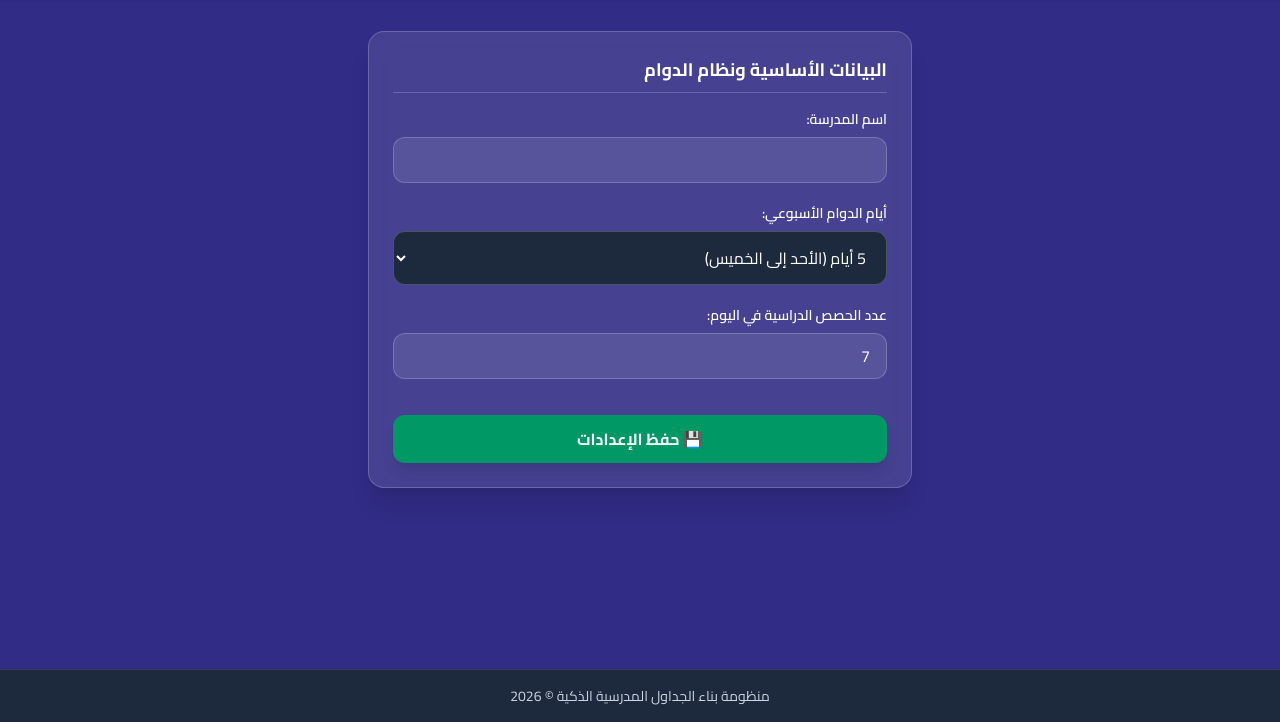
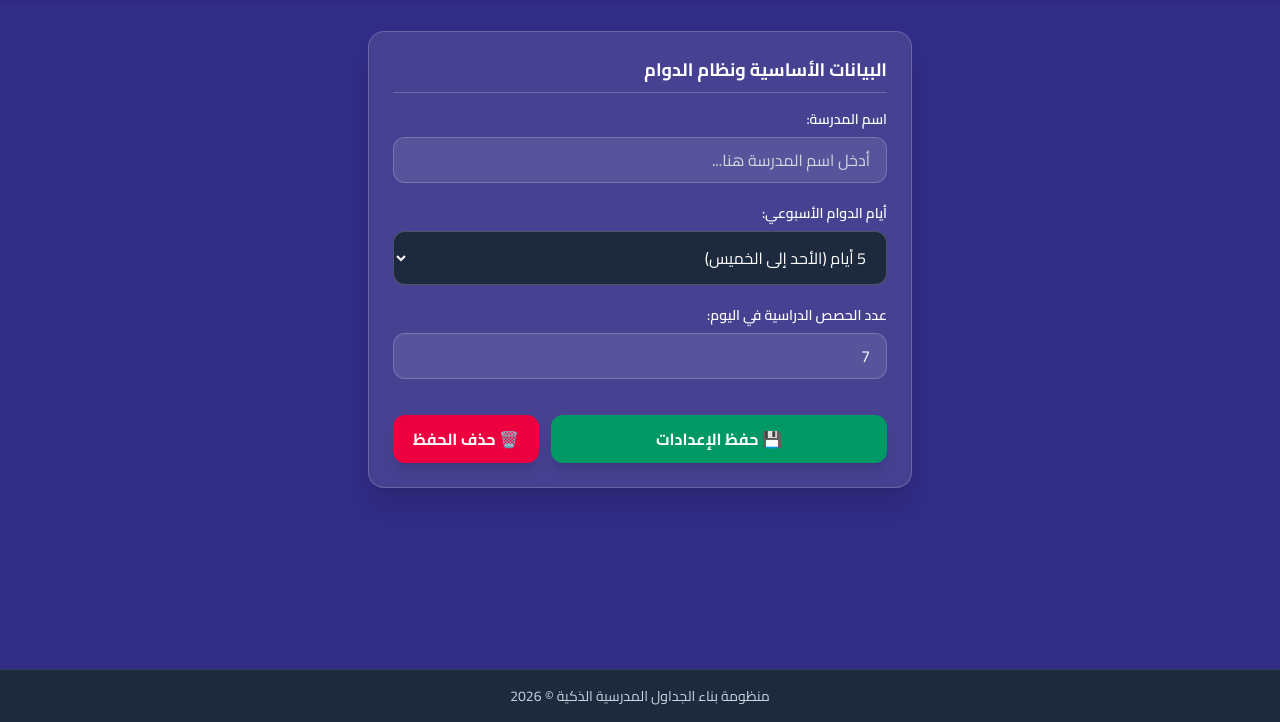
Before and after one commit to alnjdynadadyt-coder/smart-schedule-builder, a plain HTML site: page settings.html in a window 1280 px wide. Shown: the part 78-800 px from the top of the page. Drawn offline with nearby package versions, Linux system fonts and the light colour scheme.

Commit message:
Update settings.html

```diff
--- a/settings.html
+++ b/settings.html
@@ -21,7 +21,7 @@
                 </a>
                 <h1 class="text-xl font-bold">⚙️ إعدادات المدرسة</h1>
             </div>
-            <span id="schoolNameHeader" class="text-sm opacity-80">المدرسة الافتراضية</span>
+            <span id="schoolNameHeader" class="text-sm opacity-80"></span>
         </div>
     </header>
 
@@ -33,7 +33,7 @@
             <form id="settingsForm" onsubmit="saveSettings(event)" class="space-y-5">
                 <div>
                     <label class="block text-sm font-semibold mb-2">اسم المدرسة:</label>
-                    <input type="text" id="schoolName" required class="w-full px-4 py-2.5 rounded-xl bg-white/10 border border-white/20 text-white placeholder-gray-300 focus:outline-none focus:ring-2 focus:ring-white/50" placeholder="أدخل اسم المدرسة...">
+                    <input type="text" id="schoolName" required class="w-full px-4 py-2.5 rounded-xl bg-white/10 border border-white/20 text-white placeholder-gray-300 focus:outline-none focus:ring-2 focus:ring-white/50" placeholder="أدخل اسم المدرسة هنا...">
                 </div>
 
                 <div>
@@ -49,15 +49,21 @@
                     <input type="number" id="dailyClasses" min="4" max="8" value="7" required class="w-full px-4 py-2.5 rounded-xl bg-white/10 border border-white/20 text-white focus:outline-none focus:ring-2 focus:ring-white/50">
                 </div>
 
-                <div class="pt-4">
-                    <button type="submit" class="w-full bg-emerald-600 hover:bg-emerald-500 text-white font-bold py-3 rounded-xl shadow-lg transition cursor-pointer">
+                <div class="flex gap-3 pt-4">
+                    <button type="submit" class="flex-grow bg-emerald-600 hover:bg-emerald-500 text-white font-bold py-3 rounded-xl shadow-lg transition cursor-pointer">
                         💾 حفظ الإعدادات
+                    </button>
+                    <button type="button" onclick="clearData()" class="bg-rose-600 hover:bg-rose-500 text-white font-bold px-5 py-3 rounded-xl shadow-lg transition cursor-pointer" title="حذف كل بيانات الحفظ">
+                        🗑️ حذف الحفظ
                     </button>
                 </div>
             </form>
 
             <div id="saveAlert" class="mt-4 hidden p-3 bg-emerald-500/30 border border-emerald-400 text-emerald-100 rounded-xl text-center text-sm">
                 تم حفظ الإعدادات وتحديث اسم المدرسة بنجاح!
+            </div>
+            <div id="clearAlert" class="mt-4 hidden p-3 bg-rose-500/30 border border-rose-400 text-rose-100 rounded-xl text-center text-sm">
+                تم حذف وتفريغ جميع البيانات بنجاح!
             </div>
         </div>
     </main>
@@ -69,7 +75,7 @@
 
     <script>
         let settings = JSON.parse(localStorage.getItem('sch_settings')) || {
-            name: ' ',
+            name: '',
             days: '5',
             dailyClasses: 7,
             pageTheme: 'bg-indigo-900 text-white',
@@ -77,11 +83,11 @@
             footerTheme: 'bg-slate-800 text-slate-300'
         };
 
-        // تعبئة الحقول بالبيانات المخزنة مسبقاً
-        document.getElementById('schoolName').value = settings.name || 'المدرسة الافتراضية';
+        // تعبئة الحقول بالبيانات المخزنة إن وجدت، وإلا تركها فارغة
+        document.getElementById('schoolName').value = settings.name || '';
         document.getElementById('schoolDays').value = settings.days || '5';
         document.getElementById('dailyClasses').value = settings.dailyClasses || 7;
-        document.getElementById('schoolNameHeader').innerText = settings.name || 'المدرسة الافتراضية';
+        document.getElementById('schoolNameHeader').innerText = settings.name || '';
 
         // تطبيق الثيم الشامل المحفوظ
         function applyTheme() {
@@ -106,6 +112,20 @@
             alertBox.classList.remove('hidden');
             setTimeout(() => { alertBox.classList.add('hidden'); }, 3000);
         }
+
+        function clearData() {
+            if(confirm('هل أنت متأكد من رغبتك في حذف وحفظ البيانات؟')) {
+                localStorage.removeItem('sch_settings');
+                document.getElementById('schoolName').value = '';
+                document.getElementById('schoolDays').value = '5';
+                document.getElementById('dailyClasses').value = 7;
+                document.getElementById('schoolNameHeader').innerText = '';
+
+                let clearAlert = document.getElementById('clearAlert');
+                clearAlert.classList.remove('hidden');
+                setTimeout(() => { clearAlert.classList.add('hidden'); }, 3000);
+            }
+        }
     </script>
 </body>
 </html>
```
